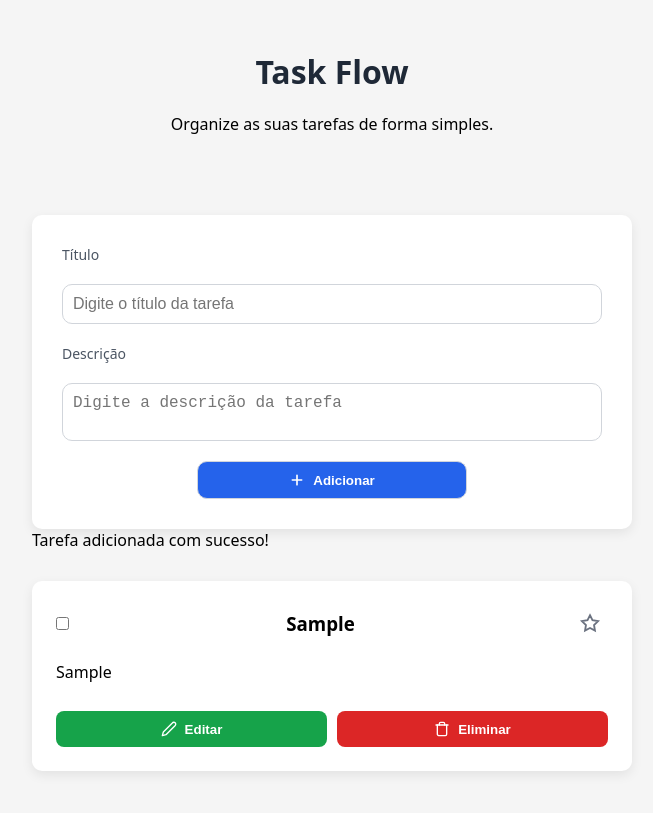
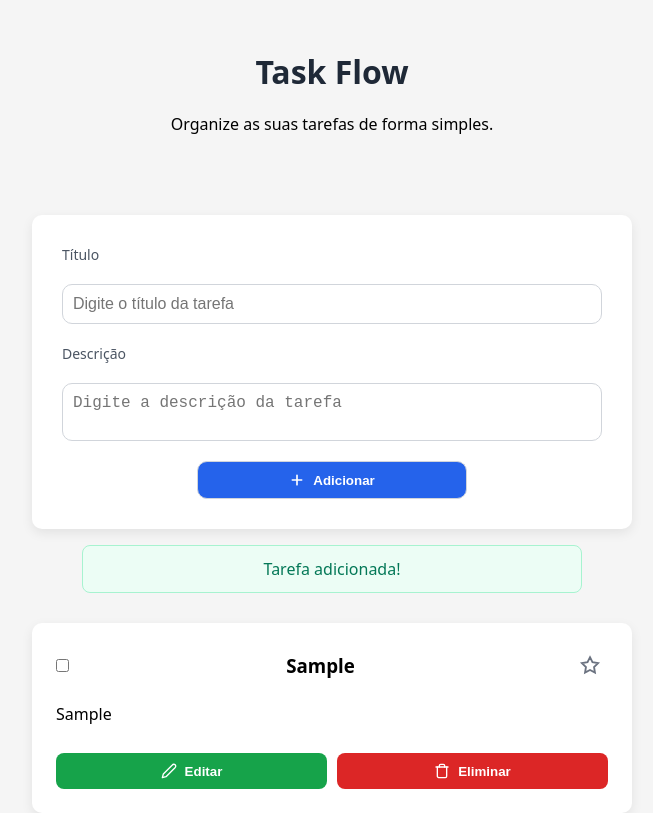
Before and after one commit to fernandev-tech/Task-Flow, a React (Vite) app in the folder Task-Flow/: page / in a window 1280 px wide. Both pictures are taken after typing "Sample", "Sample" into the empty fields and a click on the button "Adicionar". Shown: the whole page, without its empty margins (308-961 px from the left). Built offline with nearby package versions, Linux system fonts and the light colour scheme.

Commit message:
Feedbacks adicionados em cada ação da aplicação

```diff
--- a/Task-Flow/src/App.jsx
+++ b/Task-Flow/src/App.jsx
@@ -3,6 +3,7 @@ import Header from './components/Header'
 import TaskForm from './components/TaskForm'
 import TaskList from './components/TaskList'
 import './App.css'
+import styles from './components/Feedback.module.css'
 
 function App() {
   /*O useState guarda as tarefas temporariamente na memória da aplicação. Assim que a página for carregada, o estado da aplicação volta no zero.*/
@@ -28,17 +29,24 @@ function App() {
   const [editingTaskId, setEditingTaskId] = useState(null) /*o null representa a ausência de valor. Quer dizer que o estado começa com um valor nulo*/
 
   /*Estado do feedback ao adicionar tarefa*/
-  const [addFeedback, setAddFeedBack] = useState("")
+  const [feedback, setFeedback] = useState(null)
+
+  function showFeedback(type, message, target) {
+    setFeedback({
+      type: type,
+      message: message,
+      target: target
+
+    })
+    setTimeout(() => {
+      setFeedback(null)
+    }, 3000)
+  }
 
   /*Adicionar nova tarefa*/
   function addTask(newTask) {
     setTasks([...tasks, newTask]) /*Esta linha significa: "Pega nas tarefas que já tenho e cria uma nova lista acrescentando esta nova tarefa."*/
-
-    setAddFeedBack("Tarefa adicionada com sucesso!")
-
-    setTimeout(() => {
-      setAddFeedBack("")
-    }, 3000)
+    showFeedback("success", "Tarefa adicionada!", "form")
 
   }
   /* Por que crei esta função? Porque o App é quem possui o estado tasks.
@@ -70,8 +78,30 @@ porque essa será a tarefa que acabou de ser criada pelo formulário.*/
       }
     })
     setTasks(updatedTasks)
+
+    const updatedTask = updatedTasks.find(task => taskId === task.id)
     /*Essa funçao será responsável por favoritar e desfavoritar uma task. Ela será passada para TaskCard. Porque quando o user favorita  ou desfavorita, é mudar o estado de uma task então quem controla o estado é o task quem modifica é o setTask ou seja o App.*/
+    if (updatedTask.favorite) {
+      setFeedback({
+        type: "success",
+        message: "Tarefa favoritada!",
+        target: "taskCard",
+        taskId: taskId
+      })
+
+    } else {
+      setFeedback({
+        type: "success",
+        message: "Removido dos favoritos!!",
+        target: "taskCard",
+        taskId: taskId
+      })
+    }
+    setTimeout(() => {
+      setFeedback(null)
+    }, 3000)
   }
+
 
   /*Concluir Tarefa*/
   function toggleChecked(taskId) {
@@ -91,6 +121,27 @@ porque essa será a tarefa que acabou de ser criada pelo formulário.*/
     })
 
     setTasks(updatedTasks)
+
+    const updatedTask = updatedTasks.find(task => taskId === task.id)
+
+    if (updatedTask.completed) {
+      setFeedback({
+        type: "success",
+        message: "Tarefa concluída!",
+        target: "taskCard",
+        taskId
+      })
+    } else {
+      setFeedback({
+        type: "success",
+        message: "Tarefa pendente!!",
+        target: "taskCard",
+        taskId
+      })
+    }
+    setTimeout(() => {
+      setFeedback(null)
+    }, 3000)
   }
 
   /*Editar tarefa*/
@@ -125,6 +176,7 @@ porque essa será a tarefa que acabou de ser criada pelo formulário.*/
 
     setTasks(updatedTasks)
     setEditingTaskId(null) /*Após salvar a tarefa, o estado de edição volta para null.*/
+    showFeedback("sucess", "Tarefa salvada com sucesso!", "form")
 
   }
   /*Cancelar Tarefa*/
@@ -143,7 +195,10 @@ porque essa será a tarefa que acabou de ser criada pelo formulário.*/
     })
 
     setTasks(updatedTasks)
+    showFeedback("success", "Tarefa Eliminada!", "taskList")
   }
+
+
 
   return (
     <>
@@ -156,13 +211,18 @@ porque essa será a tarefa que acabou de ser criada pelo formulário.*/
             editingTask={editingTask}
             saveEditingTask={saveEditingTask}
             cancelEditingTask={cancelEditingTask} />
-
-          <p>{addFeedback}</p>
+          {feedback && feedback.target === "form" && (
+            <p className={`${styles.feedback} ${styles[feedback.type]}`}>
+              {feedback.message}
+            </p>
+          )}
+          {/*Existe feedback E ele não possui taskId? Então mostra no formulário.*/}
 
           {/*Aqui estou a passar uma função como prop. Porque o TaskForm precisa de uma maneira de dizer ao App: "Terminei de criar uma tarefa. Aqui está ela."*/}
 
           <TaskList
             tasks={tasks}
+            feedback={feedback}
             onToggleFavorite={toggleFavorite}
             onToggleChecked={toggleChecked}
             onEditTask={editTask}
@@ -173,7 +233,7 @@ porque essa será a tarefa que acabou de ser criada pelo formulário.*/
 
           {/*Passamos a função toggleFavorite como valor para a prop onToggleFavorite porque o TaskList é quem renderiza os TaskCard. Então o TaskList precisa receber a função para poder entregá-la ao TaskCard.*/}
         </main>
-      </div>
+      </div >
     </>
   )
 
--- /dev/null
+++ b/Task-Flow/src/components/Feedback.module.css
@@ -0,0 +1,42 @@
+.feedback {
+    /*text-align: center;
+
+    margin: 16px auto 0;
+    padding: 12px 18px;
+
+    max-width: 500px;
+
+    border-radius: 10px;
+
+    font-size: 15px;
+    font-weight: 500;
+
+    border: 1px solid transparent;
+
+    box-shadow: 0 2px 6px rgba(0, 0, 0, 0.05);*/
+    text-align: center;
+    margin: 16px auto 0;
+    padding: 12px 16px;
+    max-width: 500px;
+
+    background-color: #F0FDF4;
+    color: #15803D;
+
+    border: 1px solid #BBF7D0;
+    border-radius: 8px;
+
+    font-size: 16px;
+    font-weight: 500;
+}
+
+.success {
+    background-color: #ECFDF5;
+    color: #047857;
+    border-color: #A7F3D0;
+}
+
+.error {
+    background-color: #FEF2F2;
+    color: #B91C1C;
+    border-color: #FECACA;
+}
--- a/Task-Flow/src/components/TaskCard.jsx
+++ b/Task-Flow/src/components/TaskCard.jsx
@@ -1,7 +1,11 @@
 import styles from './TaskCard.module.css'
 import { EditIcon, DeleteIcon } from './TaskIcons'
+import feedbackStyles from './Feedback.module.css'
+
+
 function TaskCard({
     task,
+    feedback,
     onToggleFavorite,
     onToggleChecked,
     onEditTask,
@@ -62,7 +66,15 @@ function TaskCard({
                         Eliminar</button>
                 </div>
             </li>
+            {feedback &&
+                feedback.target === "taskCard" &&
+                feedback.taskId === task.id && (
+                    <p className={feedbackStyles.feedback}>
+                        {feedback.message}
+                    </p>
+                )}
 
+            {/*Se existe feedback E o ID da tarefa do feedback é igual ao ID desta tarefa, mostra a mensagem.*/}
             {/*task_header: cabeçalho da tarefa - Título + favorite.*/}
         </>
     )
--- a/Task-Flow/src/components/TaskList.jsx
+++ b/Task-Flow/src/components/TaskList.jsx
@@ -1,7 +1,9 @@
 import styles from './TaskList.module.css'
+import feedbackStyles from './Feedback.module.css'
 import TaskCard from "./TaskCard"
 function TaskList({
     tasks,
+    feedback,
     onToggleFavorite,
     onToggleChecked,
     onEditTask,
@@ -17,15 +19,22 @@ function TaskList({
                 tasks.length === 0
                     ? <p className={styles.no_tasks}>Ainda sem tarefas</p>
                     : <ul className={styles.task_list}>
+                        {feedback && feedback.target === "taskList" && (
+                            <p className={`${feedbackStyles.feedback} ${feedbackStyles[feedback.type]}`}>
+                                {feedback.message}
+                            </p>
+                        )}
                         {
                             tasks.map(task => (
                                 <TaskCard
                                     key={task.id}
                                     task={task}
+                                    feedback={feedback}
                                     onToggleFavorite={onToggleFavorite}
                                     onToggleChecked={onToggleChecked}
                                     onEditTask={onEditTask}
                                     onDeleteTask={onDeleteTask}
+
                                 />
                             ))
                         }
--- a/Task-Flow/src/components/TaskList.module.css
+++ b/Task-Flow/src/components/TaskList.module.css
@@ -5,7 +5,8 @@
     gap: 16px;
     margin-top: 30px;
 }
-.no_tasks{
+
+.no_tasks {
     text-align: center;
     margin-top: 30px;
     font-weight: bold;
```
Also changed, not shown: Task-Flow/src/App.css (line endings or trailing spaces), Task-Flow/src/components/TaskCard.module.css (line endings or trailing spaces), Task-Flow/src/components/TaskForm.module.css (line endings or trailing spaces).
